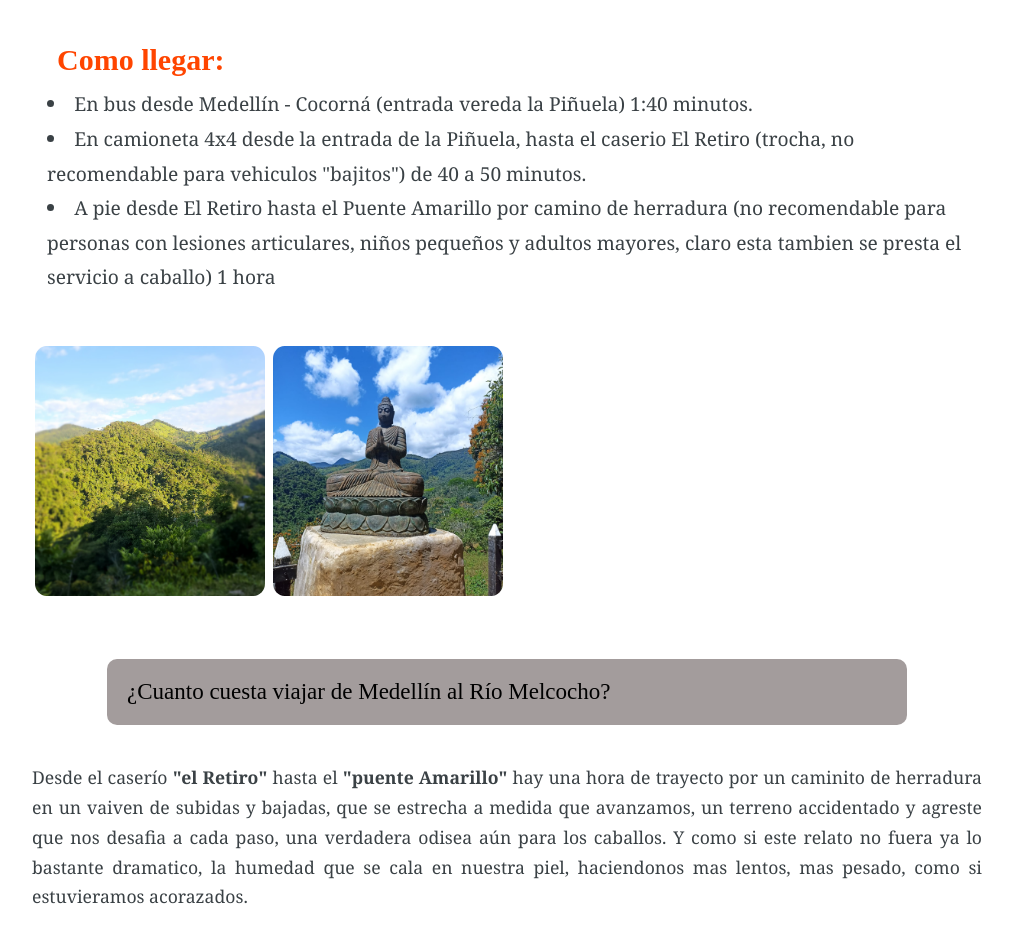
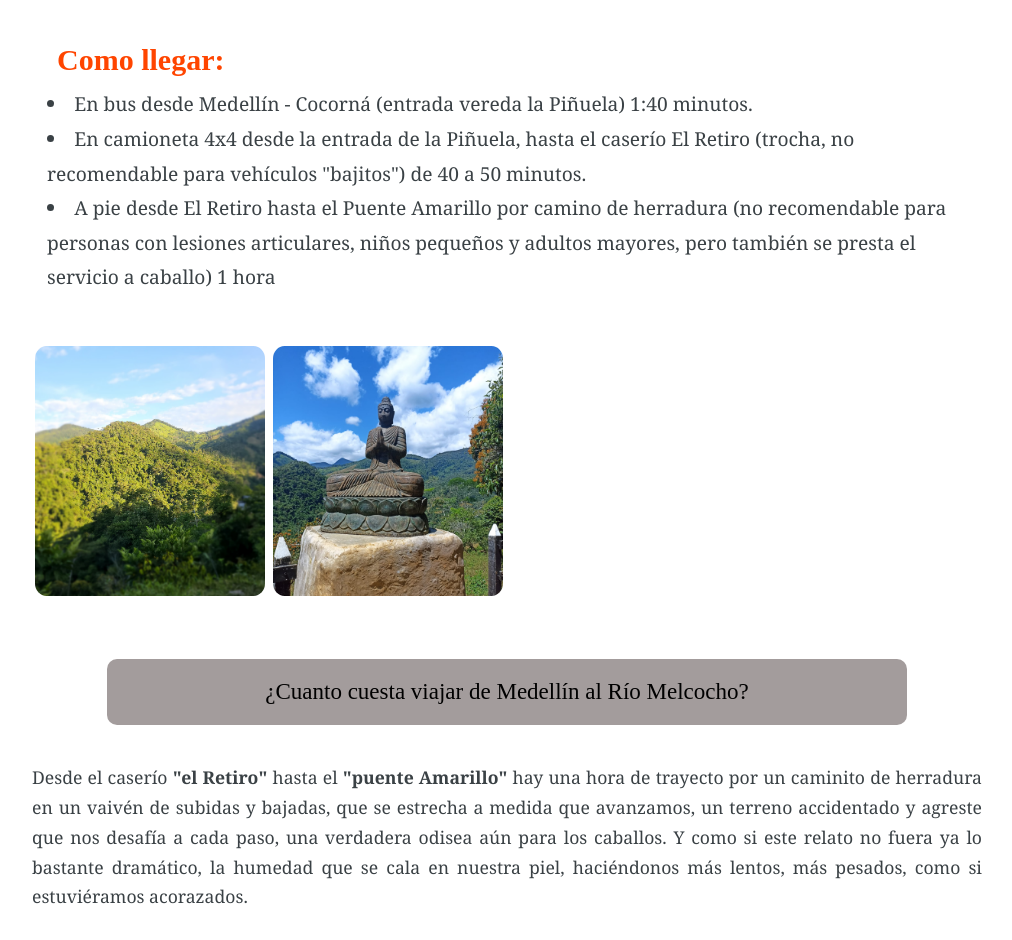
Before and after one commit to nenelaser/viajepalpueblo.github.io, a plain HTML site: page melcocho.html in a window 1280 px wide. Shown: the part 1312-2252 px from the top of the page, without its empty margins (133-1145 px from the left). Drawn offline with nearby package versions, Linux system fonts and the light colour scheme; a web font is replaced by a local one.

Commit message:
Add files via upload

```diff
--- a/melcocho.html
+++ b/melcocho.html
@@ -51,7 +51,7 @@
                     </span>
                 </li>
 
-                   <li class="icon twitter">
+                <li class="icon twitter">
                     <span> <a href="https://x.com/viajepalpu26674" target="_blank" rel="noopener noreferrer">
                         <i class="bi bi-twitter-x"></i></a>
                     </span>
@@ -77,9 +77,9 @@
             <h2 id="titulocronica">Río Melcocho </h2>
 
             <p id="p1">
-                En las entrañas del oriente antioqueño, cercado por una densa vegetacion se esconde uno
-                de los afuentes de agua mas conservado, limpio y bello de la region, <strong>el río Melcocho</strong>,
-                 un verdadero santuario natural ideal para los amantes de la naturaleza, la aventura y el senderismo.
+                En las entrañas del oriente antioqueño, cercado por una densa vegetación se esconde uno
+                de los afuentes de agua mejor conservado, limpio y bello de la región, <strong>el río Melcocho</strong>,
+                un verdadero santuario natural ideal para los amantes de la naturaleza, la aventura y el senderismo.
             </p>
             <br>
 
@@ -87,7 +87,7 @@
             <p id="p1">
                 El río Melcocho, nace en la vereda El Porvenir, del municipio de El Carmen de Víboral, luego pasa por la
                 vereda La Cristalina, después recorre varias veredas del municipio de Cocorná,
-                entre ellas: El Roblán, La Florida, El Cocuyo, El Retiro y El Entablado, más tarde, se une a el Rio
+                entre ellas: El Roblán, La Florida, El Cocuyo, El Retiro y El Entablado, más tarde, se une a el Río
                 Santo Domingo, en el sitio conocido como Los Encuentros, allí continúa su recorrido, se une a El Samaná
                 y de esta manera llega a el río Magdalena.
             </p>
@@ -99,7 +99,7 @@
                 colosos
                 que pueden alcanzar hasta 50 metros de altura y que habitan en bosques primarios, de climas húmedos y
                 muy húmedos.
-                Cuya madera durable, resistente a hongos y termitas fue talada en su totalidad por los residentes de los
+                Cuya madera durable, resistente a hongos y termitas, fue talada en su totalidad por los residentes de los
                 primeros asentamientos que llegaron a la zona.
             </p>
             <br>
@@ -128,11 +128,11 @@
             <section class="trayecto">
                 <h3>Como llegar:</h3>
                 <li>En bus desde Medellín - Cocorná (entrada vereda la Piñuela) 1:40 minutos.</li>
-                <li>En camioneta 4x4 desde la entrada de la Piñuela, hasta el caserio El Retiro (trocha,
-                    no recomendable para vehiculos "bajitos") de 40 a 50 minutos.</li>
+                <li>En camioneta 4x4 desde la entrada de la Piñuela, hasta el caserío El Retiro (trocha,
+                    no recomendable para vehículos "bajitos") de 40 a 50 minutos.</li>
                 <li>A pie desde El Retiro hasta el Puente Amarillo por camino de herradura (no recomendable para
                     personas
-                    con lesiones articulares, niños pequeños y adultos mayores, claro esta tambien se presta el servicio
+                    con lesiones articulares, niños pequeños y adultos mayores, pero también se presta el servicio
                     a caballo) 1 hora
                 </li>
             </section>
@@ -164,7 +164,7 @@
                         <div class="contenido-acordeon">
                             <li>Para esta aventura contratamos nuevamente los servicios de Brutal travel, que
                                 incluyeron: ida y regreso en bus, guianza, seguro médico, almuerzo y
-                                registro fotográfico todo por $ 120.000.</li>
+                                registro fotográfico, todo por $ 120.000.</li>
                         </div>
                     </div>
                 </div>
@@ -176,10 +176,10 @@
 
             <p id="p1">
                 Desde el caserío  <strong>"el Retiro" </strong>  hasta el  <strong> "puente Amarillo"</strong>
-                hay una hora de trayecto por un caminito de herradura en un vaiven  de subidas y bajadas, que
-                se estrecha a medida que avanzamos, un terreno accidentado y agreste que nos desafia a cada paso,
-                una verdadera odisea aún para los caballos. Y como si este relato no fuera ya lo bastante dramatico,
-                la humedad que se cala en nuestra piel, haciendonos mas lentos, mas pesado, como si estuvieramos
+                hay una hora de trayecto por un caminito de herradura en un vaivén  de subidas y bajadas, que
+                se estrecha a medida que avanzamos, un terreno accidentado y agreste que nos desafía a cada paso,
+                una verdadera odisea aún para los caballos. Y como si este relato no fuera ya lo bastante dramático,
+                la humedad que se cala en nuestra piel, haciéndonos más lentos, más pesados, como si estuviéramos
                 acorazados.
             </p>
             <br> <br>
--- a/style.css
+++ b/style.css
@@ -259,15 +259,11 @@ small {
 
 .photos {
   width: 100%;
-  /*ancho*/
   height: auto;
-  /*largo*/
   background: white;
-  /*color*/
+}
 
 
-
-}
 
 .grid-container {
   display: grid;
@@ -276,6 +272,7 @@ small {
   justify-content: center;
   margin: 15px;
 }
+
 
 
 .grid-item {
@@ -506,9 +503,6 @@ span  a  i {
 
 
 
-
-/**************no borrar hacia abajo***************/
-
 #cronicas {
   position: fixed;
   display: block;
@@ -618,7 +612,6 @@ li {
   max-width: 800px;
   margin: auto;
   margin-top: 30px;
-
 }
 
 
@@ -631,9 +624,8 @@ li {
 }
 
 
-.acordeon {
-  background: white;
-}
+
+
 
 
 .acordeon label {
@@ -646,6 +638,7 @@ li {
   margin-bottom: 2px;
   border-radius: 10px;
   transition: all 300ms ease;
+  text-align: center;
 }
 
 .acordeon label:hover {
@@ -697,12 +690,9 @@ li {
   font-size: 1.3em;
   line-height: 1.4em;
   color: #3A4145;
+}
 
 
-  /*  opcion*/
-
-
-}
 
 .imagen_relacionado {
   text-align: center;
```
